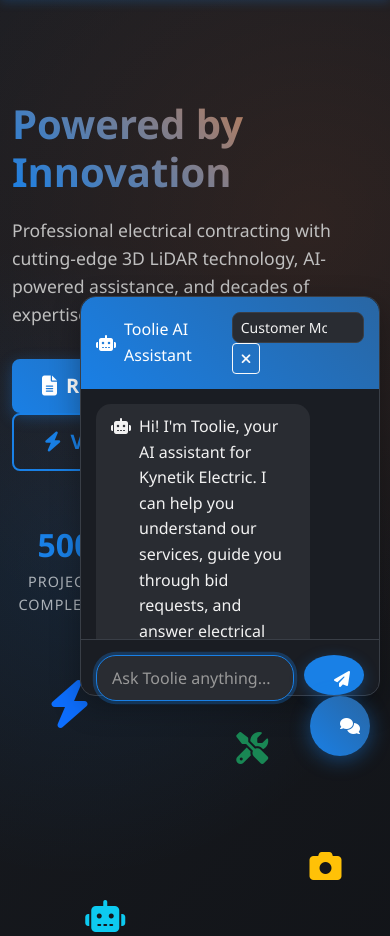
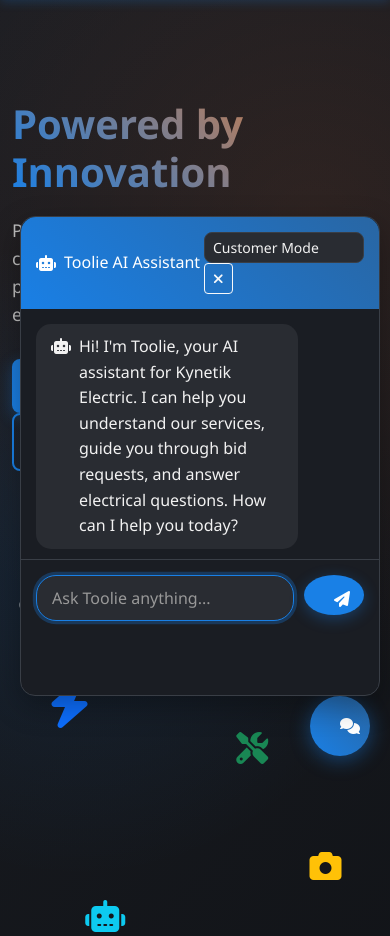
Before and after one commit to Sparx91/KynetikElectric, a Flask app: page / in a window 390 px wide, after a click on "Chat with Toolie AI". Shown: the part 68-1004 px from the top of the page. Run offline with Flask 3, Linux system fonts and the light colour scheme.

Commit message:
Improve the look and feel of the chat widget by increasing its size
Adjusts chat widget dimensions in style.css to improve visibility and fit within the viewport.

Replit-Commit-Author: Agent
Replit-Commit-Session-Id: 14d51ebe-e683-4d99-a93a-19d0e4813a5b
Replit-Commit-Screenshot-Url: https://storage.googleapis.com/screenshot-production-us-central1/3d13388b-fa36-4ff9-ae97-5cc63ff4c302/0a875b99-2953-421e-a31f-4885cca56a0f.jpg

```diff
--- a/static/css/style.css
+++ b/static/css/style.css
@@ -352,13 +352,14 @@ body {
     position: fixed;
     bottom: 90px;
     right: 20px;
-    width: 350px;
-    height: 500px;
+    width: 420px;
+    height: 550px;
+    max-height: calc(100vh - 120px);
     background: var(--surface-dark);
     border: 1px solid var(--border-color);
     border-radius: 15px;
     box-shadow: 0 10px 30px rgba(0, 0, 0, 0.3);
-    z-index: 999;
+    z-index: 1050;
     display: none;
 }
 
@@ -557,10 +558,11 @@ body {
     }
 
     .chat-widget {
-        width: 300px;
-        height: 400px;
+        width: 360px;
+        height: 480px;
         bottom: 80px;
         right: 10px;
+        max-height: calc(100vh - 100px);
     }
 
     .chat-messages {
```
